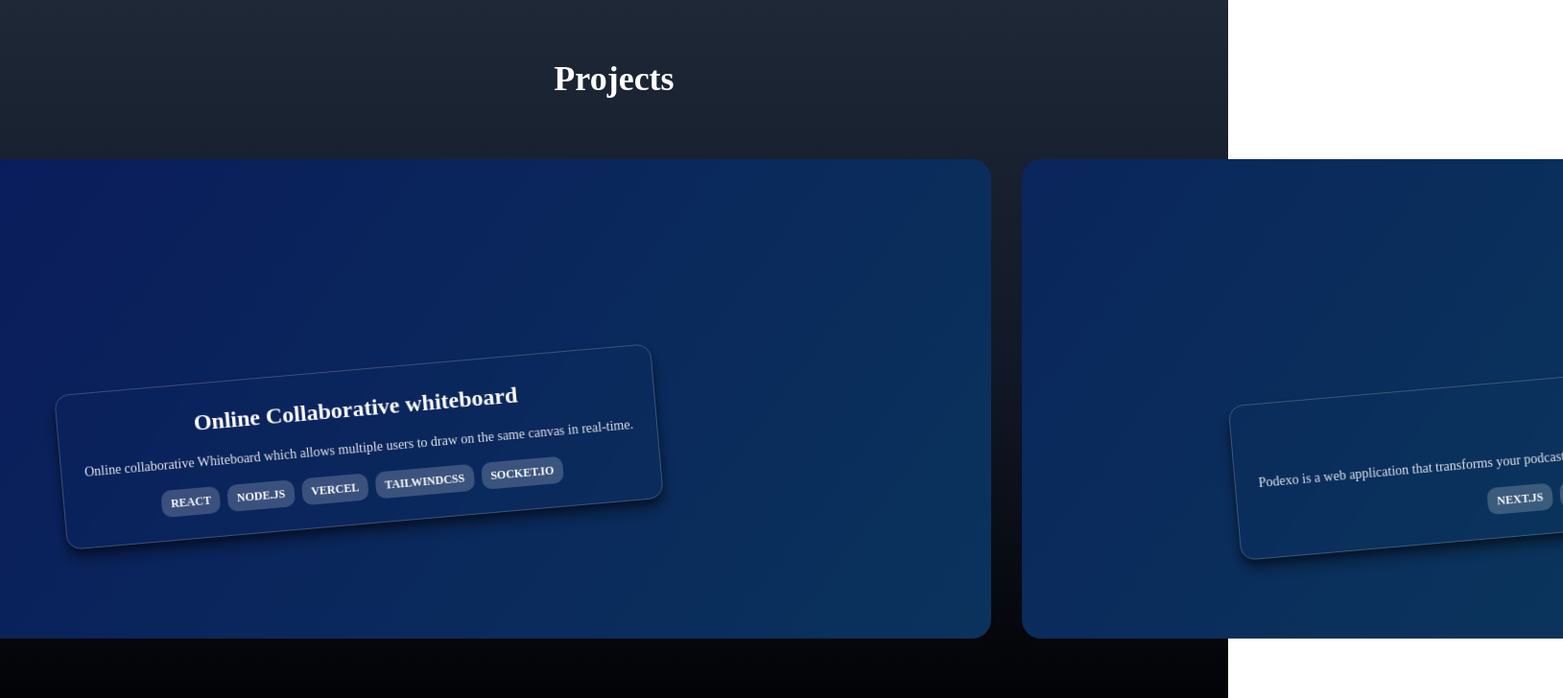
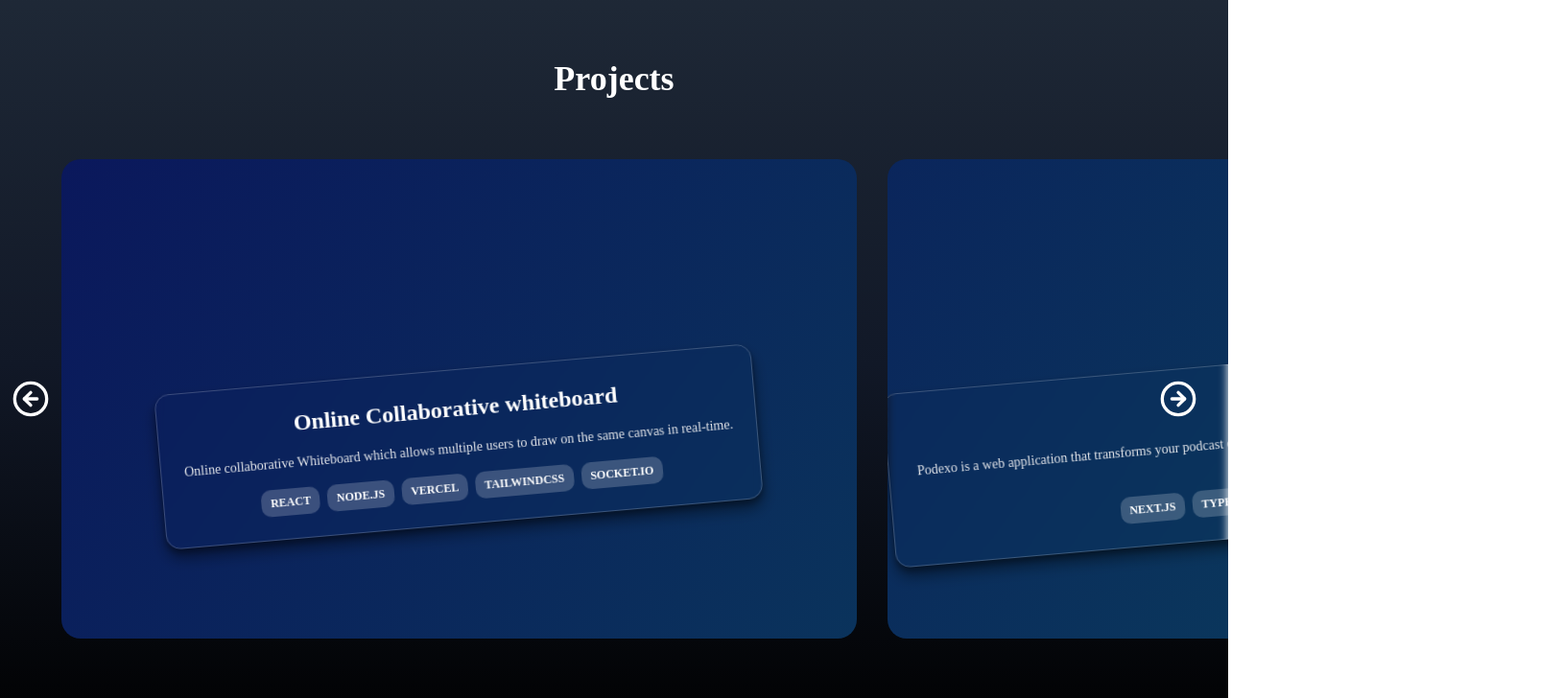
Before and after one commit to Aviral0702/Portfolio-final, a React (Vite) app: page / in a window 1280 px wide. Shown: the part 3220-3948 px from the top of the page at 96% size, 1629 px wide, since content can reach past the window. Built offline with nearby package versions, Linux system fonts and the light colour scheme; no server answers.

Commit message:
feat: add lucide-react for carousel navigation icons in projects section

```diff
--- a/package.json
+++ b/package.json
@@ -16,6 +16,7 @@
     "aos": "^2.3.4",
     "dotenv": "^16.4.7",
     "flowbite-react": "^0.10.2",
+    "lucide-react": "^0.469.0",
     "motion": "^11.15.0",
     "next-themes": "^0.4.4",
     "process": "^0.11.10",
--- a/src/Sections/Projects.jsx
+++ b/src/Sections/Projects.jsx
@@ -1,44 +1,58 @@
 import React from "react";
 import { motion } from "motion/react";
-
+import { useRef } from "react";
+import { ArrowLeft, ArrowLeftCircle, ArrowRightCircle } from "lucide-react";
 const Projects = () => {
+  const carouselRef = useRef(null);
   const projects = [
     {
       title: "Online Collaborative whiteboard",
-      description: "Online collaborative Whiteboard which allows multiple users to draw on the same canvas in real-time.",
-      tags: ["React", "Node.js", "Vercel","TailwindCSS","Socket.io"],
+      description:
+        "Online collaborative Whiteboard which allows multiple users to draw on the same canvas in real-time.",
+      tags: ["React", "Node.js", "Vercel", "TailwindCSS", "Socket.io"],
       hueA: 210,
       hueB: 230,
       link: "https://online-collaborative-whiteboard.vercel.app/",
     },
     {
       title: "Podexo",
-      description: "Podexo is a web application that transforms your podcast episodes into well-crafted blog posts, making your content more accessible and engaging.",
-      tags: ["Next.js", "TypeScript", "PostgreSQL","Prisma"],
+      description:
+        "Podexo is a web application that transforms your podcast episodes into well-crafted blog posts, making your content more accessible and engaging.",
+      tags: ["Next.js", "TypeScript", "PostgreSQL", "Prisma"],
       hueA: 200,
       hueB: 220,
       link: "https://podexo.vercel.app/",
     },
     {
       title: "Chattos",
-      description: "Chattos is a real-time scalable chat application that allows users to create chat rooms and chat with other users in real-time.",
-      tags: ["Next.", "TailwindCSS", "Redis","Socket.io"],
+      description:
+        "Chattos is a real-time scalable chat application that allows users to create chat rooms and chat with other users in real-time.",
+      tags: ["Next.", "TailwindCSS", "Redis", "Socket.io"],
       hueA: 180,
       hueB: 200,
       link: "",
     },
     {
       title: "API Rate Limiter",
-      description: "An API rate limiter that limits the number of requests a user can make to an API within a given time frame.",
-      tags: ["Node.js", "Express", "Redis","Docker","MongoDB"],
+      description:
+        "An API rate limiter that limits the number of requests a user can make to an API within a given time frame.",
+      tags: ["Node.js", "Express", "Redis", "Docker", "MongoDB"],
       hueA: 160,
       hueB: 180,
       link: "https://github.com/Aviral0702/API-Rate-Limiter-Redis",
     },
     {
       title: "ByteBazaar",
-      description: "ByteBazaar is a SaaS marketplace for buying and selling digital products like eBooks, courses, and software.",
-      tags: ["React", "Node.js", "MongoDB","Three.js","TailwindCSS","Express"],
+      description:
+        "ByteBazaar is a SaaS marketplace for buying and selling digital products like eBooks, courses, and software.",
+      tags: [
+        "React",
+        "Node.js",
+        "MongoDB",
+        "Three.js",
+        "TailwindCSS",
+        "Express",
+      ],
       hueA: 140,
       hueB: 160,
       link: "https://byte-bazaar-beta.vercel.app/",
@@ -46,54 +60,77 @@ const Projects = () => {
     {
       title: "Meh-Your Own AI Friend",
       description: "A simple AI friend that can chat with you.",
-      tags: ["React", "TailwindCSS","OpenAI"],
+      tags: ["React", "TailwindCSS", "OpenAI"],
       hueA: 140,
       hueB: 160,
       link: "https://me-your-own-ai-friend.vercel.app/",
     },
     {
       title: "Guess the number on dice",
-      description: " A simple game where the user has to guess the number on the dice. The user has 3 chances to guess the correct number.",
+      description:
+        " A simple game where the user has to guess the number on the dice. The user has 3 chances to guess the correct number.",
       tags: ["React", "TailwindCSS"],
       hueA: 130,
       hueB: 150,
-      link: "https://vercel.com/aviral-asthanas-projects-dbd1be85/project-3-dice-game",
+      link:
+        "https://vercel.com/aviral-asthanas-projects-dbd1be85/project-3-dice-game",
     },
     {
       title: "Go REST API with Helm Chart",
-      description: "A REST API built using Golang and Helm chart for deploying the application on Kubernetes.",
+      description:
+        "A REST API built using Golang and Helm chart for deploying the application on Kubernetes.",
       tags: ["Golang", "Helm", "Kubernetes"],
       hueA: 220,
       hueB: 160,
-      link: "https://vercel.com/aviral-asthanas-projects-dbd1be85/project-3-dice-game",
+      link:
+        "https://vercel.com/aviral-asthanas-projects-dbd1be85/project-3-dice-game",
     },
     {
       title: "EndlessIssues",
-      description: "This is a simple issue tracker to track my progress in Tech Journey.",
-      tags: ["React", "TailwindCSS","GitHub Pages"],
+      description:
+        "This is a simple issue tracker to track my progress in Tech Journey.",
+      tags: ["React", "TailwindCSS", "GitHub Pages"],
       hueA: 160,
       hueB: 200,
       link: "",
     },
     {
       title: "CSES-GitHub Chrome Extension",
-      description: "A Chrome extension that shows the number of problems solved by a user on CSES problem set on their GitHub profile.",
+      description:
+        "A Chrome extension that shows the number of problems solved by a user on CSES problem set on their GitHub profile.",
       tags: ["JavaScript", "Chrome Extension"],
       hueA: 200,
       hueB: 150,
       link: "",
     },
-
-
   ];
 
+  const scrollCarousel = (direction) => {
+    const carousel = carouselRef?.current;
+    if (carousel) {
+      const scrollAmount = direction === "left" ? -200 : 200;
+      carousel.scrollBy({ left: scrollAmount, behavior: "smooth" });
+    }
+  };
   return (
     <div
       id="projects"
       className="section bg-gradient-to-b from-gray-800 via-gray-900 to-black text-white flex flex-col items-center justify-center min-h-screen"
     >
       <h1 className="text-4xl font-bold text-center mb-8">Projects</h1>
-      <div style={carouselContainer}>
+      <div className="relative w-full">
+        <button
+          onClick={() => scrollCarousel("left")}
+          className="absolute left-0 top-1/2 transform -translate-y-1/2 p-3 z-10 "
+        >
+          <ArrowLeftCircle size={40} />
+        </button>
+
+        <div
+          style={carouselContainer}
+          ref={carouselRef}
+          className="relative overflow-x-auto"
+        >
           {projects.map((project, i) => (
             <Card
               key={i}
@@ -105,6 +142,13 @@ const Projects = () => {
               link={project.link}
             />
           ))}
+        </div>
+        <button
+          onClick={() => scrollCarousel("right")}
+          className="absolute right-0 top-1/2 transform -translate-y-1/2 p-8 z-10 "
+        >
+          <ArrowRightCircle size={40} />
+        </button>
       </div>
     </div>
   );
@@ -206,8 +250,7 @@ const card = {
   color: "#fff",
   padding: "1.5rem",
   borderRadius: "15px",
-  boxShadow:
-    "0 10px 15px rgba(0, 0, 0, 0.4), 0 4px 6px rgba(0, 0, 0, 0.3)",
+  boxShadow: "0 10px 15px rgba(0, 0, 0, 0.4), 0 4px 6px rgba(0, 0, 0, 0.3)",
   backgroundSize: "cover",
   backgroundPosition: "center",
   backdropFilter: "blur(5px)",
```
Also changed, not shown: 1 other file (tests, documents, lock files or other folders). Lines whose indentation alone changed are shown as unchanged.
